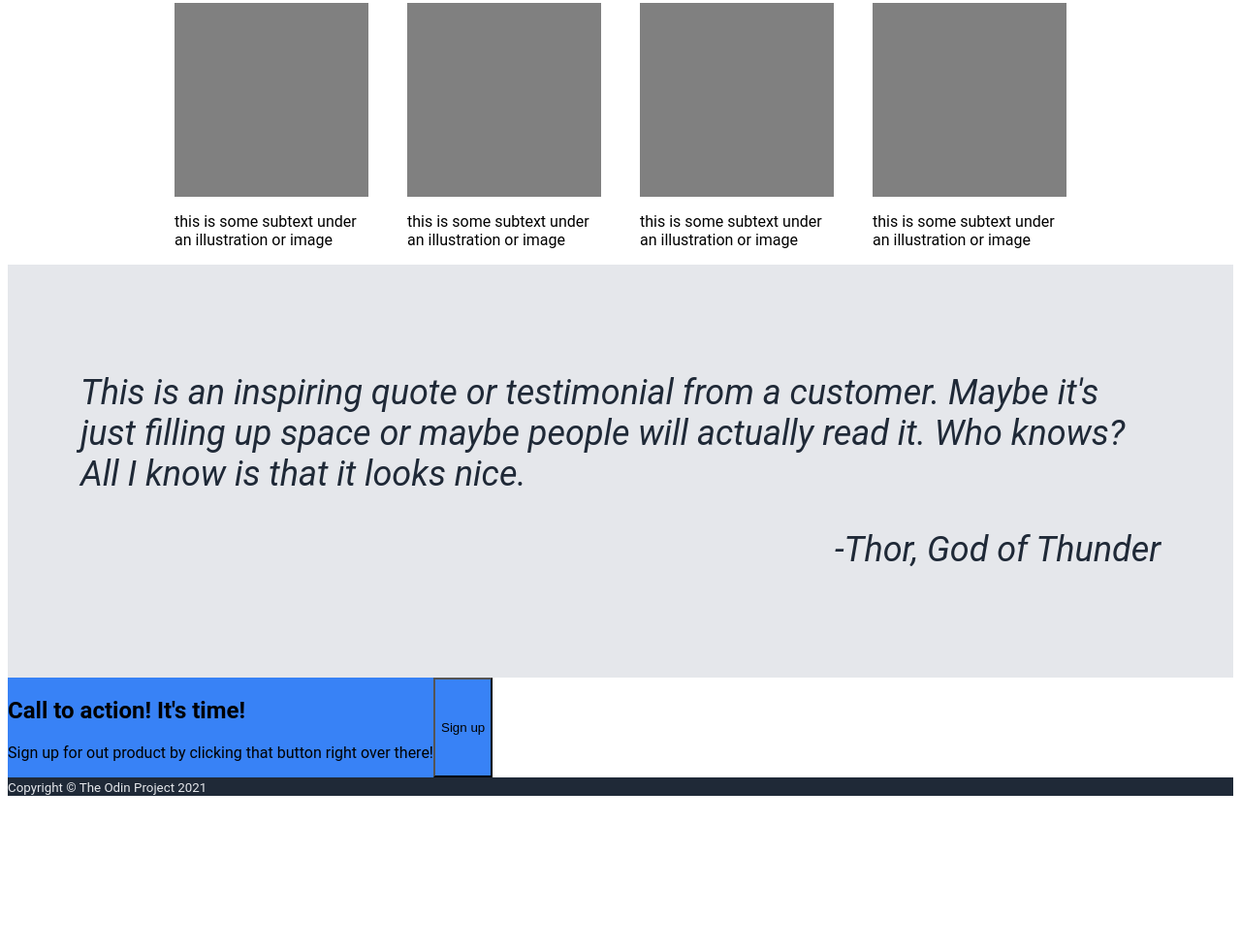
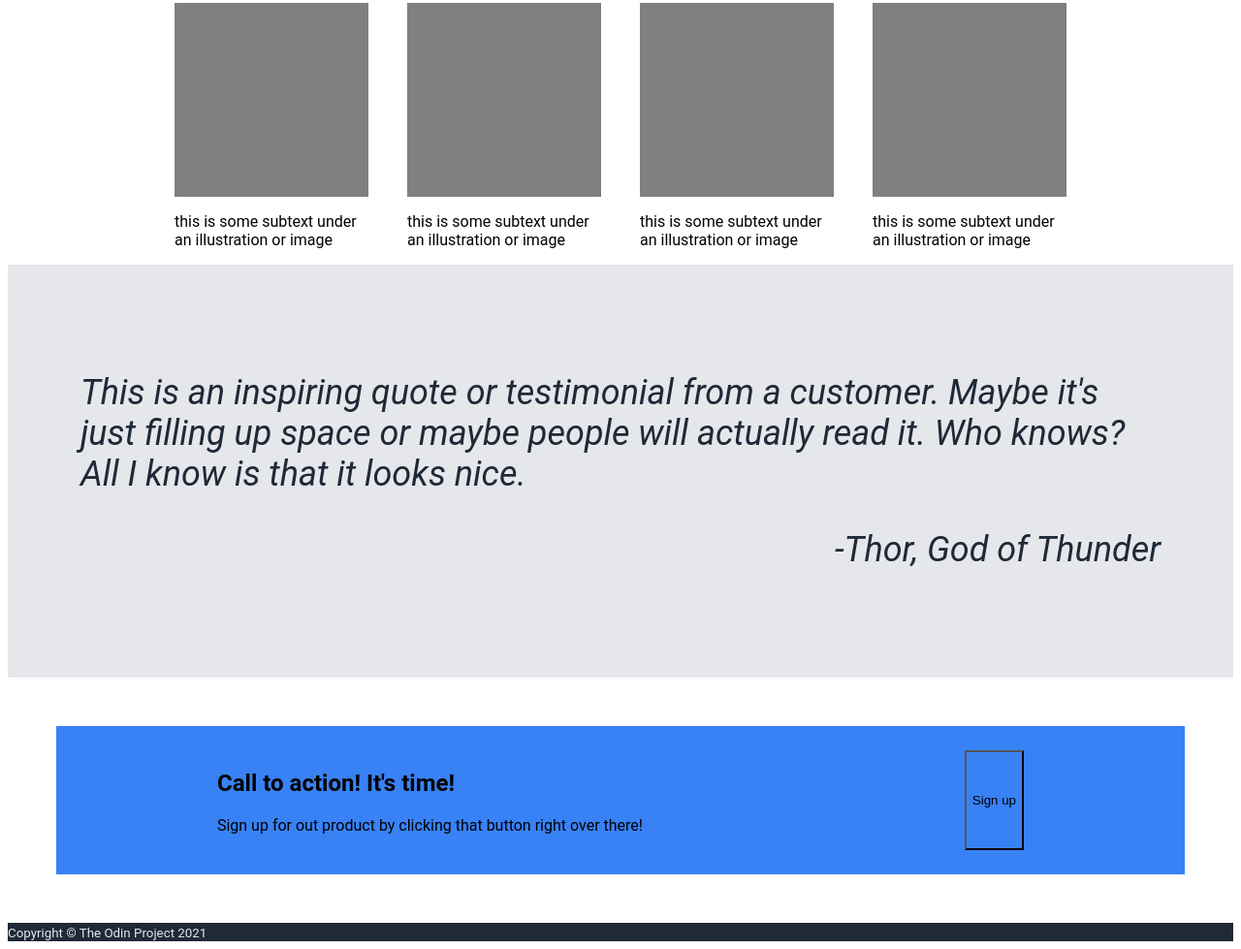
Before and after one commit to jh80/odin-landing-page, a plain HTML site: page index.html in a window 1280 px wide. Shown: the part 537-1516 px from the top of the page at 97% size. Before the commit the page ends 1366 px from the top, so only its background shows below. Drawn offline with Linux system fonts and the light colour scheme.

Commit message:
Position elements in .action-call

```diff
--- a/style.css
+++ b/style.css
@@ -110,3 +110,15 @@ header {
 .quote .quote-credit {
     text-align: right;
 }
+
+.action-call {
+    justify-content: center;
+}
+
+.blue-box {
+    flex: 1 1 auto;
+    padding: 25px 50px;
+    margin: 50px;
+    justify-content: space-around;
+    gap: 100px;
+}
```
